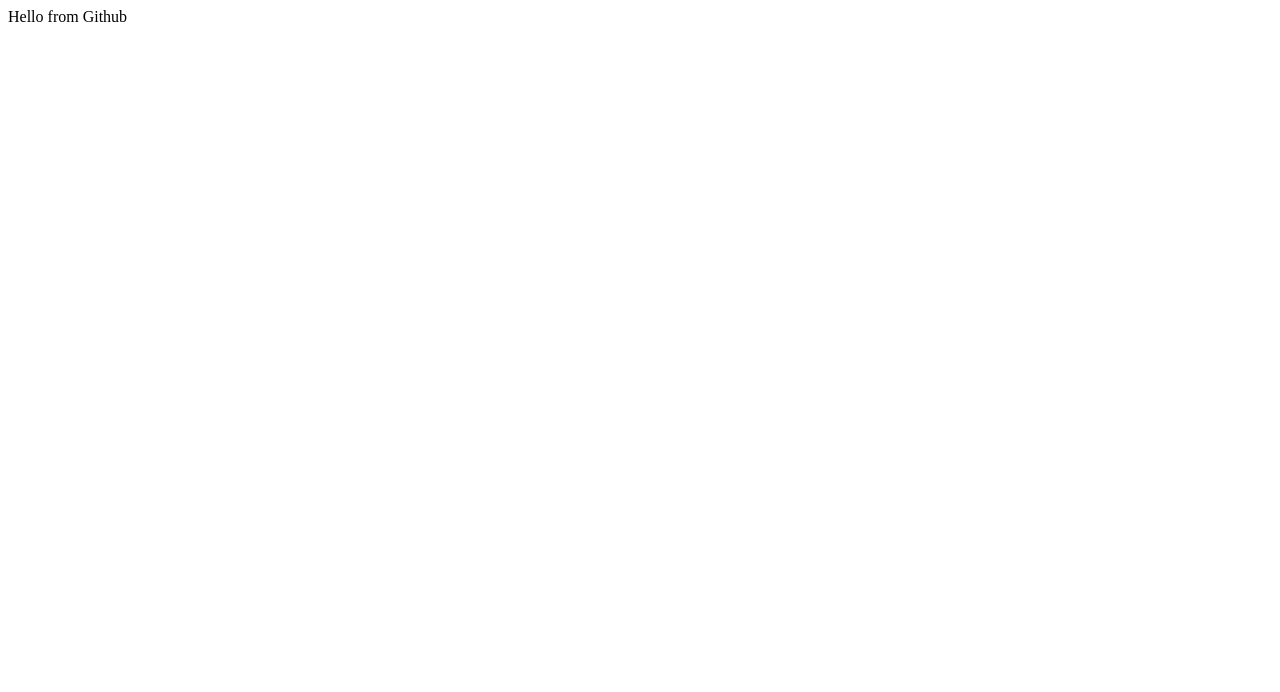
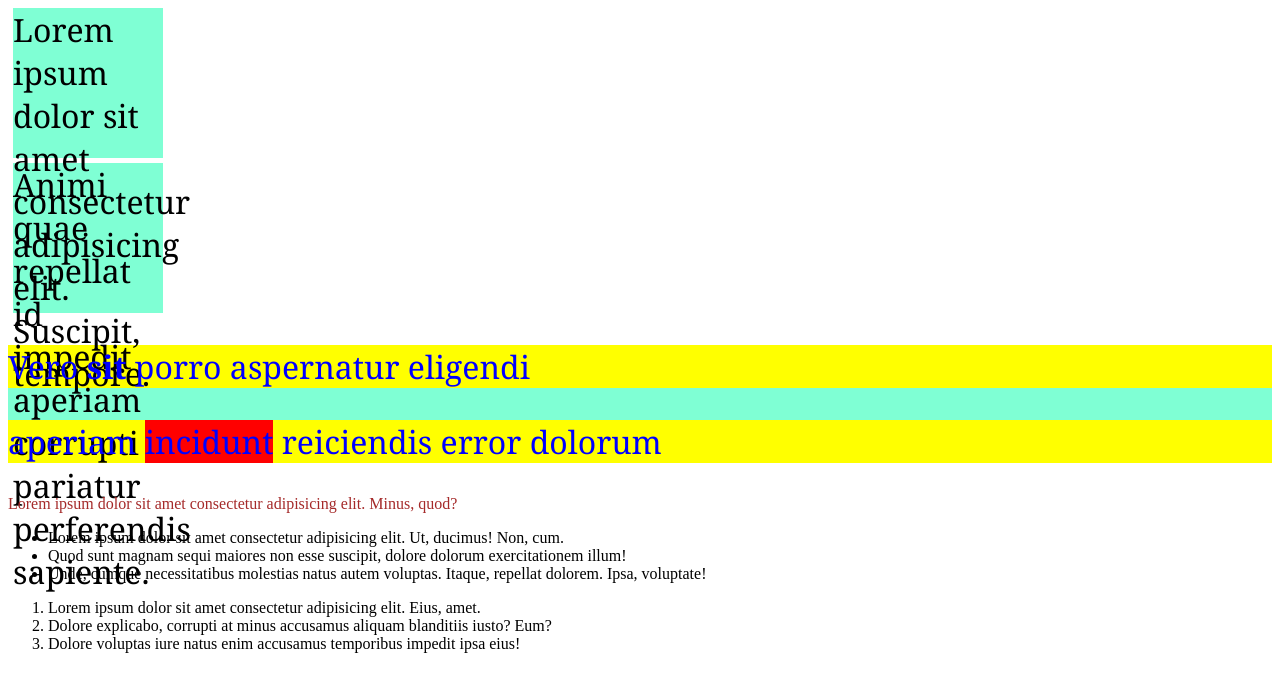
Before and after one commit to Tolik-Niconov/sk-training, a plain HTML site: page index.html in a window 1280 px wide. Drawn offline with Linux system fonts and the light colour scheme.

Commit message:
added training3

```diff
--- a/css/style.css
+++ b/css/style.css
@@ -0,0 +1,23 @@
+div{
+    background-color: aquamarine;
+    font-family: Georgia, 'Times New Roman', Times, serif;
+    font-size: 32px;
+}
+div:hover{
+    background-color: red;
+}
+.box{
+    width: 150px;
+    height: 150px;
+    margin: 5px;
+}
+#item, p{
+    color: brown;
+}
+div p{
+    background-color: yellow;
+    color: blue;
+}
+span{
+    background-color: red;
+}
--- a/index.html
+++ b/index.html
@@ -7,6 +7,22 @@
     <link rel="stylesheet" href="css/style.css">
 </head>
 <body>
-      <div>Hello from Github</div>
-</body>
+    <div class="box">Lorem ipsum dolor sit amet consectetur adipisicing elit. Suscipit, tempore.</div>
+    <div class="box">Animi quae repellat id impedit aperiam corrupti pariatur perferendis sapiente.</div>
+    <div id="item">
+        <p>Vero <strong>sit</strong> porro aspernatur eligendi</p>
+        <p>aperiam <span>incidunt</span> reiciendis error dolorum</p>
+    </div>
+    <p>Lorem ipsum dolor sit amet consectetur adipisicing elit. Minus, quod?</p>
+
+    <ul>
+        <li>Lorem ipsum dolor sit amet consectetur adipisicing elit. Ut, ducimus! Non, cum.</li>
+        <li>Quod sunt magnam sequi maiores non esse suscipit, dolore dolorum exercitationem illum!</li>
+        <li>Unde, cumque necessitatibus molestias natus autem voluptas. Itaque, repellat dolorem. Ipsa, voluptate!</li>
+    </ul>
+    <ol>
+        <li>Lorem ipsum dolor sit amet consectetur adipisicing elit. Eius, amet.</li>
+        <li>Dolore explicabo, corrupti at minus accusamus aliquam blanditiis iusto? Eum?</li>
+        <li>Dolore voluptas iure natus enim accusamus temporibus impedit ipsa eius!</li>
+    </ol>
 </html>
```
